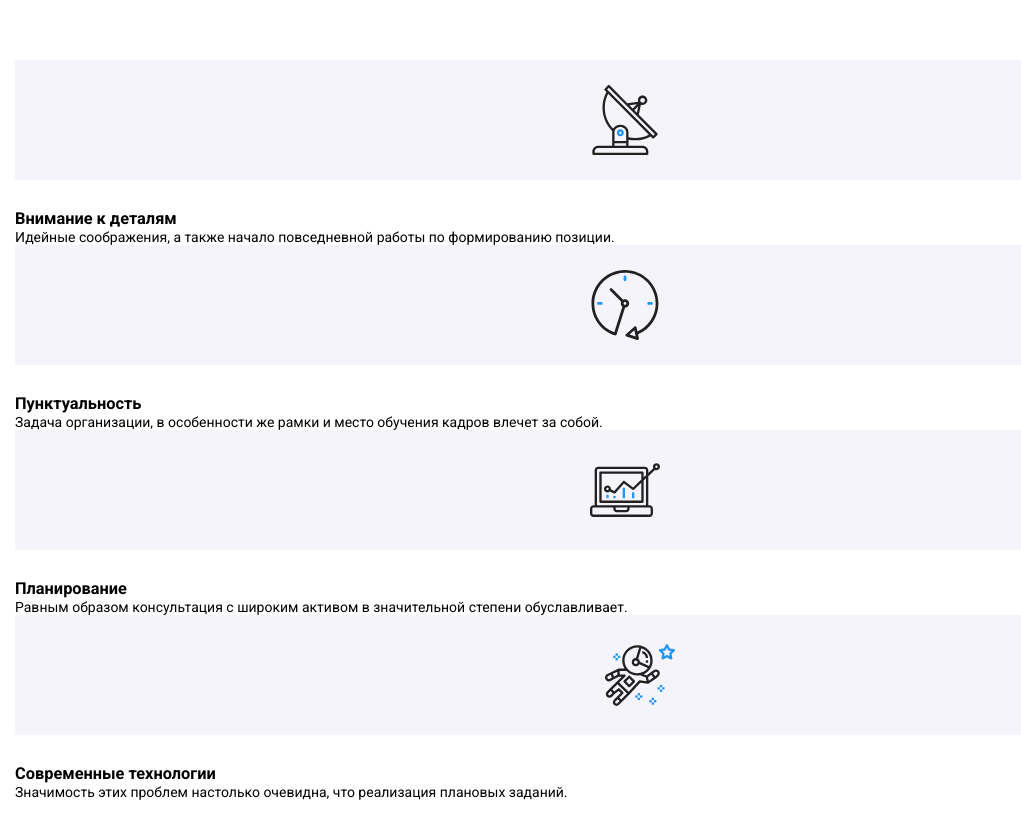
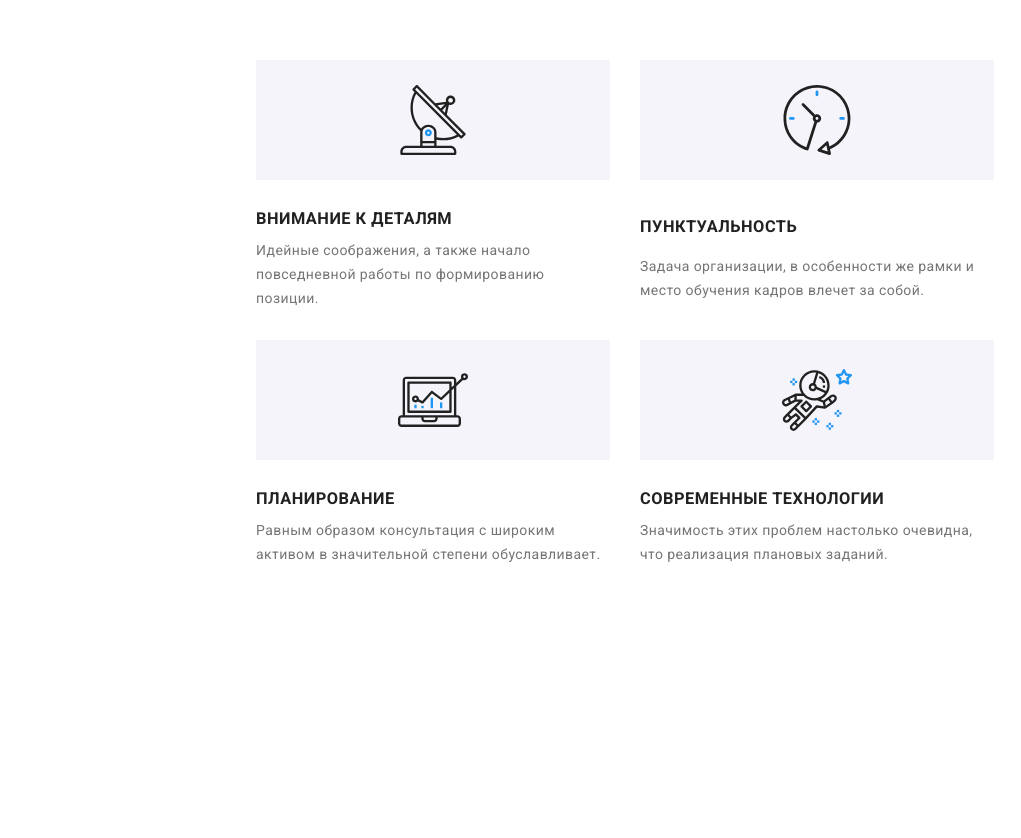
Before and after one commit to IrynaChernysheva/hw-8, a plain HTML site: page index.html in a window 1280 px wide. Shown: the whole page, without its empty margins (0-1021 px from the left). After the commit the page ends 800 px from the top, so only its background shows below. Drawn offline with nearby package versions, Linux system fonts and the light colour scheme; files that its build step writes are made by us from their sources.

Commit message:
peculiarities

```diff
--- a/scss/components/_peculiarities.scss
+++ b/scss/components/_peculiarities.scss
@@ -1,6 +1,10 @@
 .peculiarities {
+
+
+    @include mq (mobile) {
         padding-top: 60px;
         padding-bottom: 60px;
+    }
 
     @include mq (tablet)  {
         display: flex;
@@ -12,24 +16,28 @@
     }
 
     @include mq (desctop) {
+        display: flex;
+        flex-wrap: wrap;
         padding-top: 94px;
         padding-bottom: 94px;
+
     }
 
 
 
     &__list-peculiarities {
-            margin-top: 0;
-            margin-bottom: 0;
-            padding-left: 0;
-
         @include mq (mobile) {
             display: block;
+            margin: 0;
+            padding: 0;
             width: 480px;
 
         }
         @include mq (tablet) {
             display: flex;
+            flex-wrap: wrap;
+            margin: 0;
+            padding: 0;
             width: 768px;
         }
 
@@ -38,113 +46,154 @@
             display: flex;
             flex-wrap: wrap;
             width: 1170px;
+            margin-top: 0;
+            margin-bottom: 0;
+            padding-left: 0;
 
         }
-        }
+    }
 
     &__item-peculiarities {
-
-            margin-right: 30px;
             list-style-type: none;
 
         @include mq(mobile) {
             display: flex;
+            flex-wrap: wrap;
+            margin-bottom: 30px;
             width: 450px;
+            &:not(:last-child){
+            margin-bottom: 30px;
+            }
         }
         @include mq(tablet) {
+            display: flex;
+            margin-right: 30px;
+            margin-bottom: 30px;
             width: 354px;
+            &:not(:nth-child(2n)) {
+            margin-right: 30px;
+
+            }
         }
         @include mq(desctop) {
             width: 270px;
-
+            margin-right: 30px;
+            list-style-type: none;
+            &:not(:last-child) {
+            margin-right: 30px;
+            }
         }
 
-        }
+    }
 
-    &__item-peculiarities:last-child {
-            margin-right: 0;
-        }
+    // &__item-peculiarities:last-child {
+    //         margin-right: 0;
+    //     }
 
     &__peculiarities-icons {
-            display: flex;
-            align-items: center;
-            justify-content: center;
-            background-color: #F5F4FA;
-            margin-bottom: 30px;
-            height: 120px;
-
-
             @include mq(mobile) {
+                display: flex;
+                align-items: center;
+                justify-content: center;
                 width: 450px;
+                height: 120px;
+                background-color: #F5F4FA;
+                margin-bottom: 30px;
 
             }
             @include mq(tablet) {
+                display: flex;
+                align-items: center;
+                justify-content: center;
                 width: 354px;
+                height: 120px;
+                background-color: #F5F4FA;
+                margin-bottom: 30px;
 
             }
             @include mq(desctop) {
+                display: flex;
+                align-items: center;
+                justify-content: center;
                 width: 270px;
+                height: 120px;
+                background-color: #F5F4FA;
+                margin-bottom: 30px;
 
             }
 
         }
 
-    // &__peculiarities__detali-icons {
-    //         display: flex;
-    //         align-items: center;
-    //         fill: #212121;
-    //     }
+    &__peculiarities__detali-icons {
+            display: flex;
+            align-items: center;
+            fill: #212121;
+        }
 
-    // &__attention-to-detail {
-    //         font-weight: 700;
-    //         line-height: 1.14;
-    //         letter-spacing: 0.03em;
-    //         text-transform: uppercase;
-    //         color: var(--title-text-color);
-    //         margin-top: 0px;
-    //         margin-bottom: 10px;
+    &__attention-to-detail {
 
-    //     }
+            font-weight: 700;
+            line-height: 1.14;
+            letter-spacing: 0.03em;
+            text-transform: uppercase;
+            color: var(--title-text-color);
+            margin-top: 0px;
+            margin-bottom: 10px;
 
-    // &__punctuality {
-    //         font-weight: 700;
-    //         line-height: 1.14;
-    //         letter-spacing: 0.03em;
-    //         text-transform: uppercase;
-    //         color: var(--title-text-color);
-    //         margin-top: 0px;
-    //         margin-bottom: 10px;
+        @include mq(mobile)   {
+            text-align: center;
+        }
 
-    //     }
+        }
 
-    // &__planning {
-    //         font-weight: 700;
-    //         line-height: 1.14;
-    //         letter-spacing: 0.03em;
-    //         text-transform: uppercase;
-    //         color: var(--title-text-color);
-    //         margin-top: 0px;
-    //         margin-bottom: 10px;
+    &__punctuality {
+            font-weight: 700;
+            line-height: 1.14;
+            letter-spacing: 0.03em;
+            text-transform: uppercase;
+            color: var(--title-text-color);
+            margin-top: 0px;
+            margin-bottom: 10px;
+        @include mq(mobile) {
+                text-align: center;
+            }
 
-    //     }
+        }
 
-    // &__modern-technologies {
-    //         font-weight: 700;
-    //         line-height: 1.14;
-    //         letter-spacing: 0.03em;
-    //         text-transform: uppercase;
-    //         color: var(--title-text-color);
-    //         margin-top: 0px;
-    //         margin-bottom: 10px;
-    //     }
+    &__planning {
+            font-weight: 700;
+            line-height: 1.14;
+            letter-spacing: 0.03em;
+            text-transform: uppercase;
+            color: var(--title-text-color);
+            margin-top: 0px;
+            margin-bottom: 10px;
+        @include mq(mobile) {
+                text-align: center;
+            }
 
-    // &__link-description {
-    //         line-height: 1.71;
-    //         letter-spacing: 0.03em;
-    //         color: var(--text-color);
-    //         margin-bottom: 0px;
+        }
 
-    //     }
+    &__modern-technologies {
+            font-weight: 700;
+            line-height: 1.14;
+            letter-spacing: 0.03em;
+            text-transform: uppercase;
+            color: var(--title-text-color);
+            margin-top: 0px;
+            margin-bottom: 10px;
+        @include mq(mobile) {
+                text-align: center;
+            }
+        }
+
+    &__link-description {
+            line-height: 1.71;
+            letter-spacing: 0.03em;
+            color: var(--text-color);
+            margin-bottom: 0px;
+
+        }
 
 
 }
--- a/scss/utils/_mixins.scss
+++ b/scss/utils/_mixins.scss
@@ -1,41 +1,41 @@
-@mixin mq ($type) {
+@mixin mq($type) {
     $mobile: 480px;
     $tablet: 768px;
     $desktop: 1200px;
 
-@if $type == "mobile-only" {
-        @media screen and (man-widht: #{$tablet - 0.02}) {
-            @content;
-        }
-    }
-@if $type == "mobile" {
- @media screen and (min-widht: $mobile) {
+    @if $type =='mobile-only' {
+        @media screen and (max-width: #{$tablet - 0.02}) {
             @content;
         }
     }
 
-@if $type == "tablet-only" {
-    @media screen and (mix-width: $tablet) and (man-widht: #{$desktop - 0.02}) {
+    @if $type =='mobile' {
+        @media screen and (min-width: $mobile) {
             @content;
         }
     }
 
-@if $type == "tablet" {
-    @media screen and (min-widht: $tablet) {
+    @if $type =='tablet-only' {
+        @media screen and (min-width: $tablet) and (max-width: #{$desktop - 0.02}) {
             @content;
         }
     }
 
-@if $type == "not-desktop" {
-    @media screen and (man-widht: #{$desktop - 0.02}) {
+    @if $type =='tablet' {
+        @media screen and (min-width: $tablet) {
             @content;
         }
     }
 
-@if $type == "desktop" {
-    @media screen and (min-widht: $desktop) {
+    @if $type =='not-desktop' {
+        @media screen and (max-width: #{$desktop - 0.02}) {
             @content;
         }
     }
 
+    @if $type =='desktop' {
+        @media screen and (min-width: $desktop) {
+            @content;
         }
+    }
+}
```
Also changed, not shown: css/main.css, css/main.min.css, 2 other files. Lines whose indentation alone changed are shown as unchanged.
